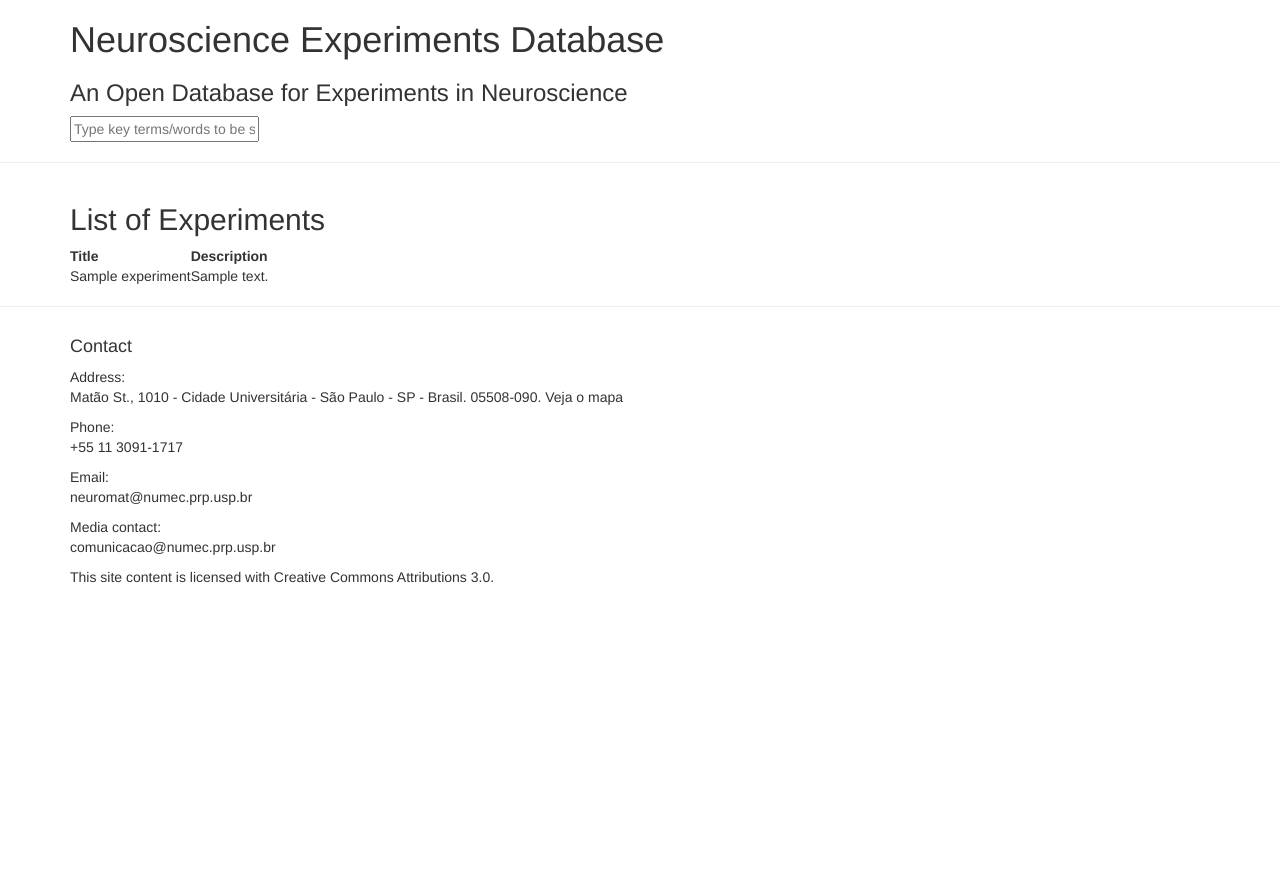
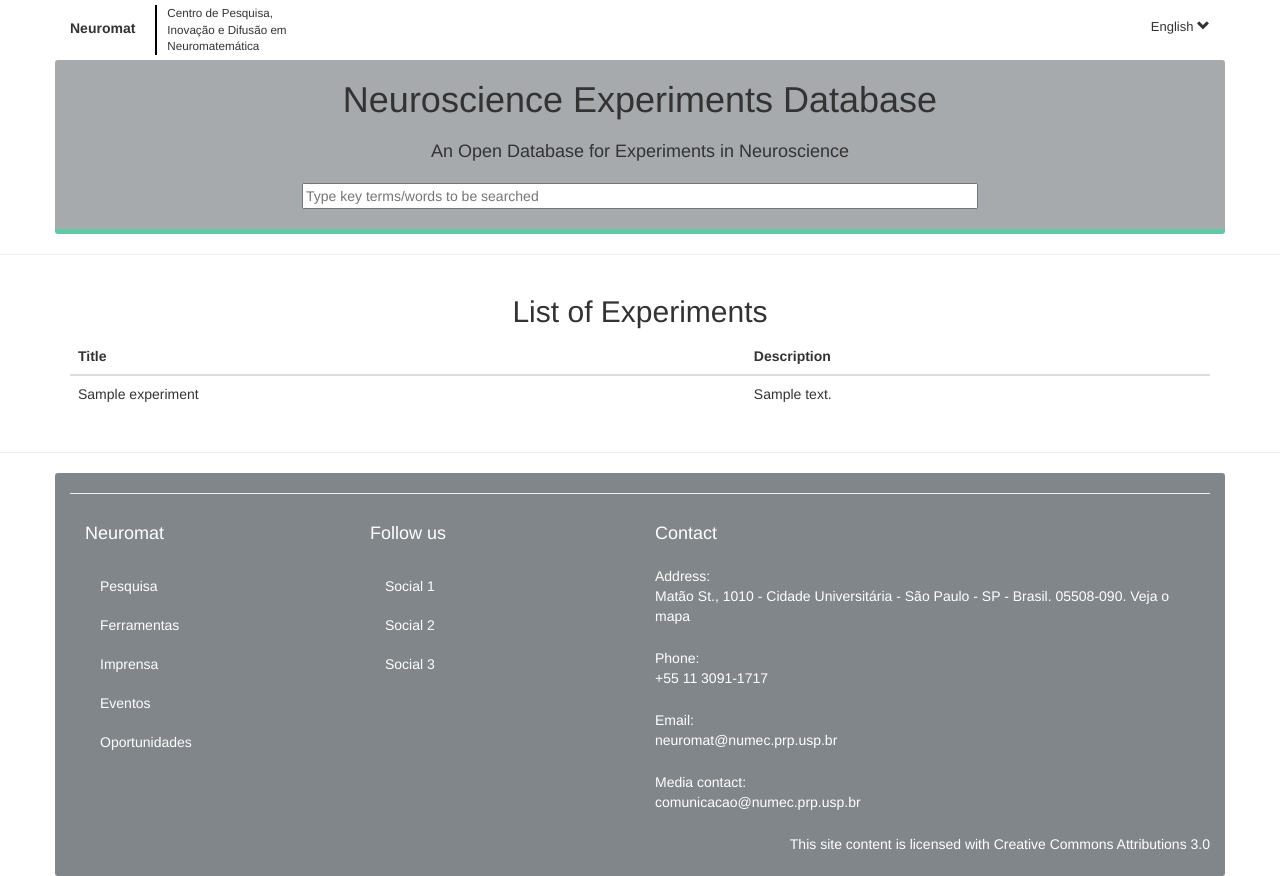
Before and after one commit to neuromat/portal, a Django app: page / in a window 1280 px wide. Before the commit the page ends 583 px from the top, so only its background shows below. Run offline with Django 3.2, Linux system fonts and the light colour scheme; tables that the repository leaves empty hold one stand-in row (values such as "Sample post"); some libraries are stand-ins or nearby versions.

Commit message:
Makes first home page with style like Sidnéia Wireframe

```diff
--- a/experiments/templates/experiments/base.html
+++ b/experiments/templates/experiments/base.html
@@ -9,14 +9,14 @@
     {% load static %}
     <link rel="stylesheet" href="{% static 'normalize.css' %}">
     <link rel="stylesheet" href="{% static 'bootstrap-3.3.7-dist/css/bootstrap.min.css' %}">
+    <link rel="stylesheet" href="{% static 'main.css' %}">
 </head>
 <body>
+{% include 'experiments/top.html' %}
 {% include 'experiments/header.html' %}
 <hr>
-<section class="container">
 {% block content %}
 {% endblock %}
-</section>
 <hr>
 {% include 'experiments/footer.html' %}
 <script src="{% static 'bootstrap-3.3.7-dist/js/bootstrap.min.js' %}"></script>
--- a/experiments/templates/experiments/footer.html
+++ b/experiments/templates/experiments/footer.html
@@ -1,6 +1,26 @@
-<footer id="id_footer_section" class="container">
+<footer id="id_footer_section" class="container nep-footer">
+    <hr>
+    <section class="col-md-3">
+        <h4>Neuromat</h4>
+        <ul class="list-group">
+            <li class="list-group-item">Pesquisa</li>
+            <li class="list-group-item">Ferramentas</li>
+            <li class="list-group-item">Imprensa</li>
+            <li class="list-group-item">Eventos</li>
+            <li class="list-group-item">Oportunidades</li>
+        </ul>
+    </section>
+    <section class="col-md-3">
+        <h4>Follow us</h4>
+        <ul class="list-group">
+            <li class="list-group-item">Social 1</li>
+            <li class="list-group-item">Social 2</li>
+            <li class="list-group-item">Social 3</li>
+        </ul>
+    </section>
+    <section class="col-md-6">
         <h4>Contact</h4>
-    <div id="id_footer_content">
+        <div id="id_footer_contact">
             <p>
                 Address: <br>
                 Matão St., 1010 - Cidade Universitária - São Paulo - SP - Brasil. 05508-090.
@@ -19,10 +39,11 @@
                 comunicacao@numec.prp.usp.br
             </p>
         </div>
-    <div id="id_license">
+    </section>
+    <div id="id_license" class="footer-license">
         <p>
             This site content is licensed with Creative Commons Attributions
-            3.0.
+            3.0
         </p>
     </div>
 </footer>
--- a/experiments/templates/experiments/header.html
+++ b/experiments/templates/experiments/header.html
@@ -1,5 +1,5 @@
-<header class="container">
+<header class="container nep-header">
     <h1>Neuroscience Experiments Database</h1>
-    <h3>An Open Database for Experiments in Neuroscience</h3>
-    <input id="id_search_box" placeholder="Type key terms/words to be searched">
+    <h4>An Open Database for Experiments in Neuroscience</h4>
+    <input id="id_search_box" class="search-box" size="80" placeholder="Type key terms/words to be searched">
 </header>
--- a/experiments/templates/experiments/home.html
+++ b/experiments/templates/experiments/home.html
@@ -1,10 +1,11 @@
 {% extends 'experiments/base.html' %}
 
 {% block content %}
-<div id="id_table_title">
+    <section class="container">
+    <div id="id_table_title" class="table-title">
         <h2>List of Experiments</h2>
     </div>
-<table id="id_experiments_table">
+    <table id="id_experiments_table" class="table table-hover">
         <thead>
         <tr>
             <th>Title</th>
@@ -18,4 +19,5 @@
             </tr>
         {% endfor %}
     </table>
+    </section>
 {% endblock %}
--- /dev/null
+++ b/experiments/templates/experiments/top.html
@@ -0,0 +1,6 @@
+<section class="container nep-top">
+    <div class="top-neuromat">Neuromat</div>
+    <div class="top-small">Centro de Pesquisa, Inovação e Difusão em Neuromatemática</div>
+    <div class="top-language">English <i class="glyphicon
+    glyphicon-chevron-down"></i></div>
+</section>
--- a/functional_tests/tests.py
+++ b/functional_tests/tests.py
@@ -120,7 +120,7 @@ class NewVisitorTest(LiveServerTestCase):
         footer_header_text = footer_section.find_element_by_tag_name('h4').text
         self.assertIn('Contact', footer_header_text)
         footer_content = footer_section.find_element_by_id(
-            'id_footer_content').text
+            'id_footer_contact').text
         self.assertIn('Address:', footer_content)
         self.assertIn('Matão St., 1010 - Cidade Universitária - São Paulo - '
                       'SP - Brasil. 05508-090. Veja o mapa', footer_content)
--- /dev/null
+++ b/static/main.css
@@ -0,0 +1,96 @@
+/*
+  ========================================
+  Typography
+  ========================================
+*/
+
+h1, h3, h4, h5, p {
+  margin-bottom: 22px;
+}
+
+/*
+  ========================================
+  Top
+  ========================================
+ */
+
+.nep-top {
+  height: 60px;
+}
+.top-neuromat {
+  font-weight: bold;
+  position: relative;
+  top: 30%; /* TODO: make relative, try does not use magic number */
+  float: left;
+  margin-right: 10px;
+}
+.top-small {
+  font-size: smaller;
+  display: inline-block;
+  width: 13%; /* TODO: make relative, try does not use magic number */
+  margin-top: 5px;
+  margin-left: 10px;
+  border-left: 2px solid #000;
+  padding-left: 10px;
+}
+.top-language {
+  font-size: small;
+  float: right;
+  position: relative;
+  top: 30%;
+}
+
+/*
+  ========================================
+  Header
+  ========================================
+ */
+
+.nep-header {
+  background: #a6aaad;
+  text-align: center;
+  border-radius: 3px;
+  border-bottom: 5px solid #60c8a3;
+}
+
+.search-box {
+  margin-bottom: 20px;
+}
+
+/*
+  ========================================
+  Body
+  ========================================
+*/
+
+.table-title {
+  text-align: center;
+}
+
+/*
+  ========================================
+  Footer
+  ========================================
+*/
+
+.nep-footer {
+  color: #fff;
+  background: #80868a;
+  border-radius: 3px;
+}
+
+.footer-license {
+  float: right;
+}
+
+
+/*
+  ========================================
+  Bootstrap overrides
+  ========================================
+ */
+/* overrides bootstrap class */
+.list-group-item {
+  background: #80868a;
+  border: none;
+}
```
Lines whose indentation alone changed are shown as unchanged.
